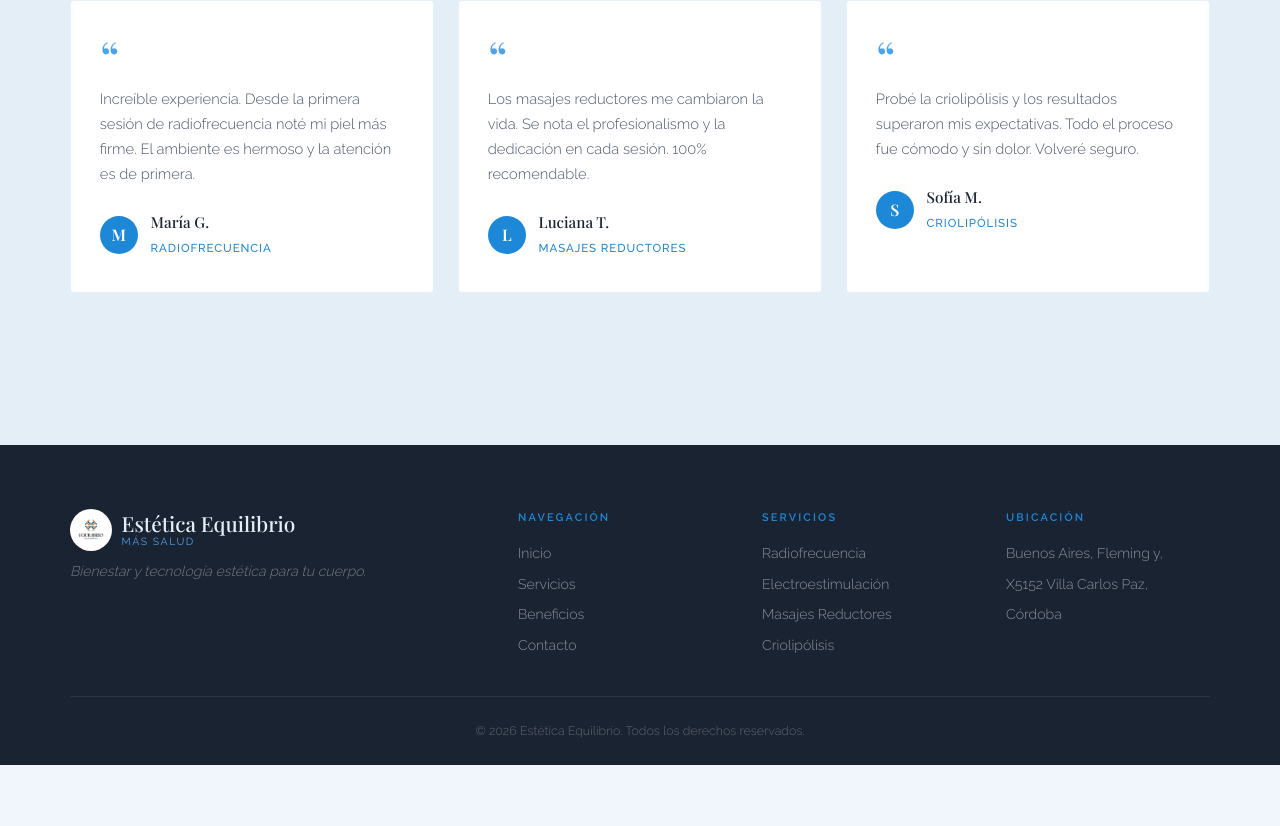
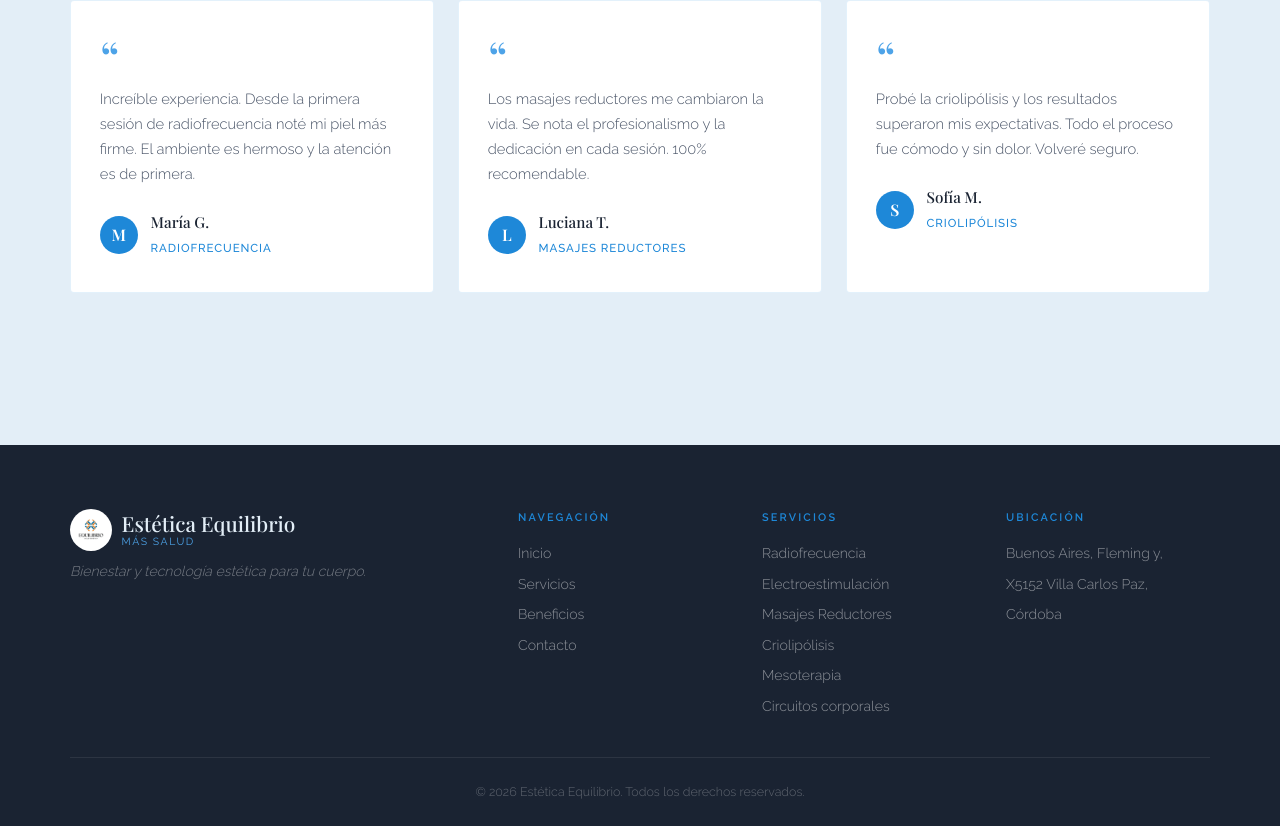
Before and after one commit to ThiagoJoelP/esteticaequilibrio, a React (Vite) app: page / in a window 1280 px wide. Shown: the part 3726-4552 px from the top of the page. Before the commit the page ends 4491 px from the top, so only its background shows below. Built offline with nearby package versions, Linux system fonts and the light colour scheme; a web font is replaced by a local one.

Commit message:
Footer: add Mesoterapia and Circuitos corporales to services list

```diff
--- a/src/components/Footer.jsx
+++ b/src/components/Footer.jsx
@@ -31,6 +31,8 @@ const Footer = () => {
             <a href="#servicios">Electroestimulación</a>
             <a href="#servicios">Masajes Reductores</a>
             <a href="#servicios">Criolipólisis</a>
+            <a href="#servicios">Mesoterapia</a>
+            <a href="#servicios">Circuitos corporales</a>
           </div>
 
           <div className="footer__col">
```
